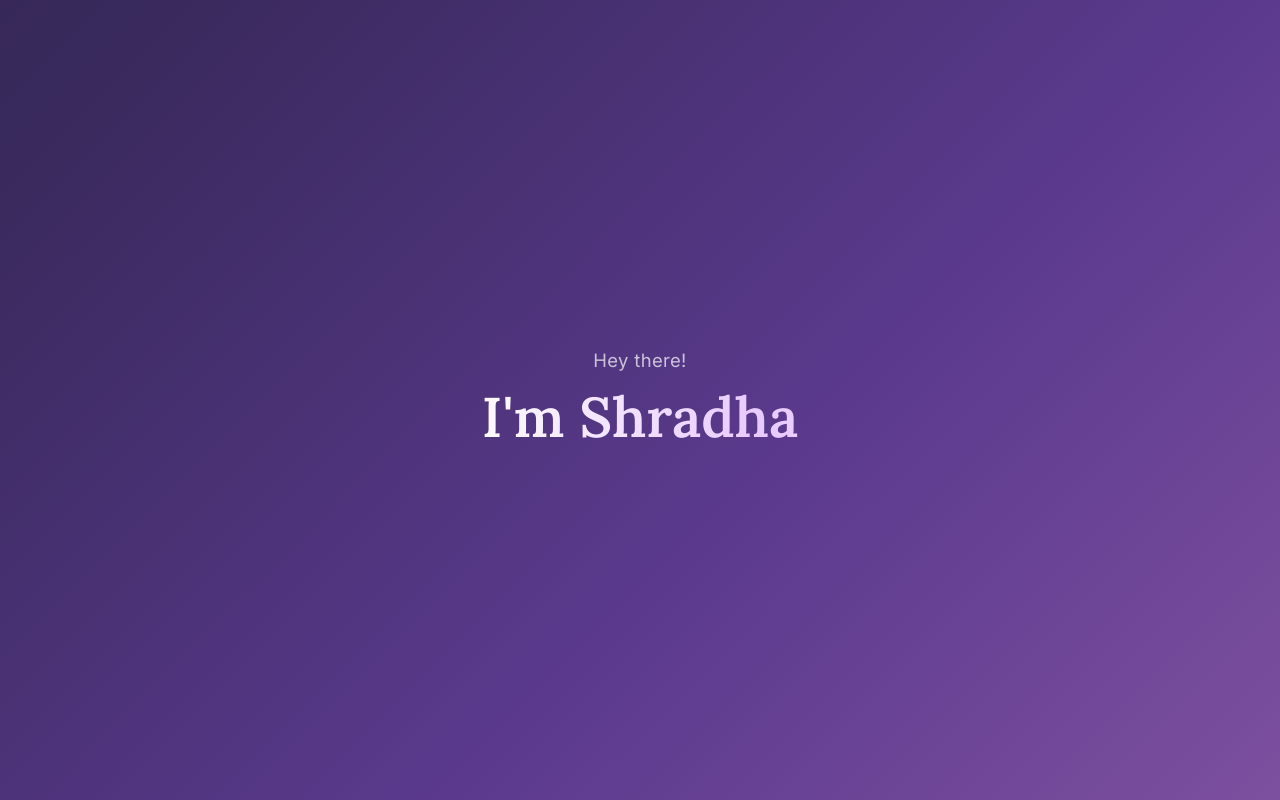
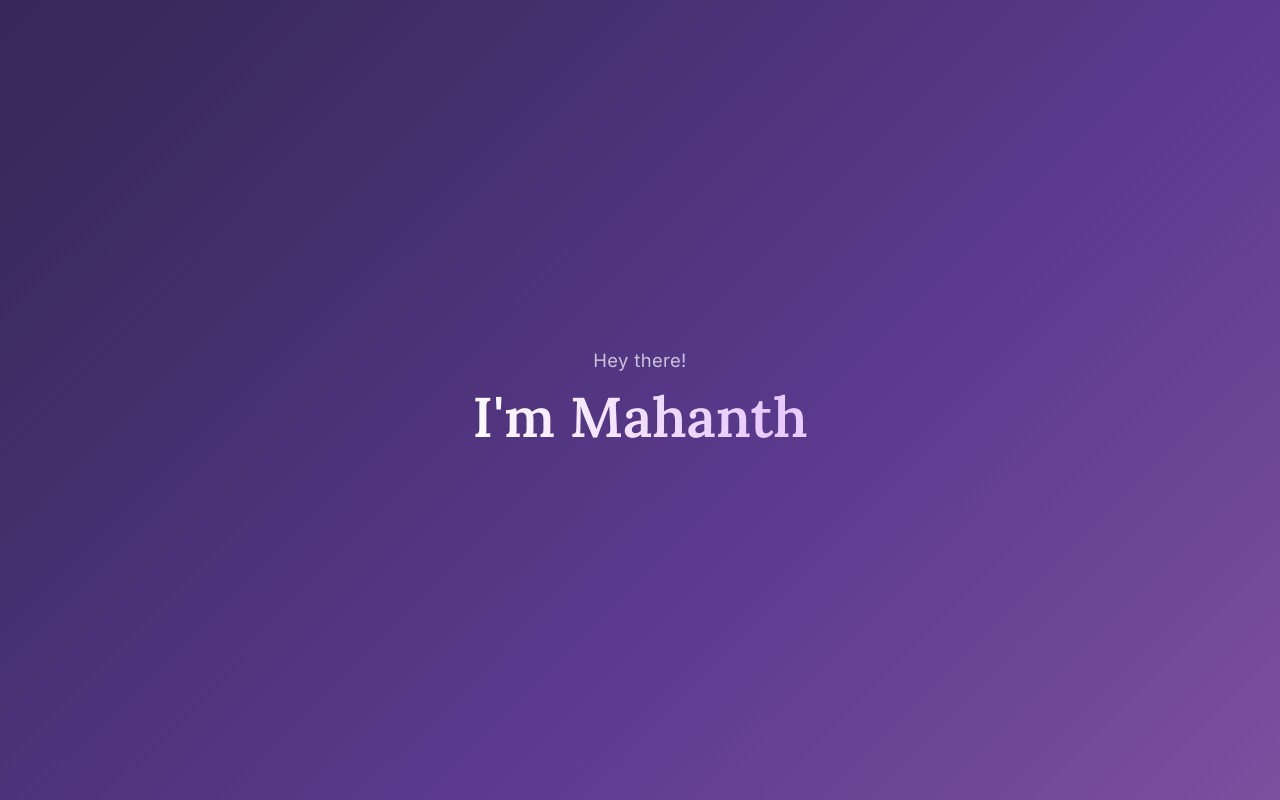
Before and after one commit to shradhakaba-ui/hello-kiro-test, a plain HTML site: page index.html in a window 1280 px wide. Drawn offline with Linux system fonts and the light colour scheme.

Commit message:
Update name to Mahanth

```diff
--- a/index.html
+++ b/index.html
@@ -74,7 +74,7 @@
 <body>
   <div class="card">
     <p>Hey there!</p>
-    <h1>I'm Shradha</h1>
+    <h1>I'm Mahanth</h1>
   </div>
 </body>
 </html>
```
